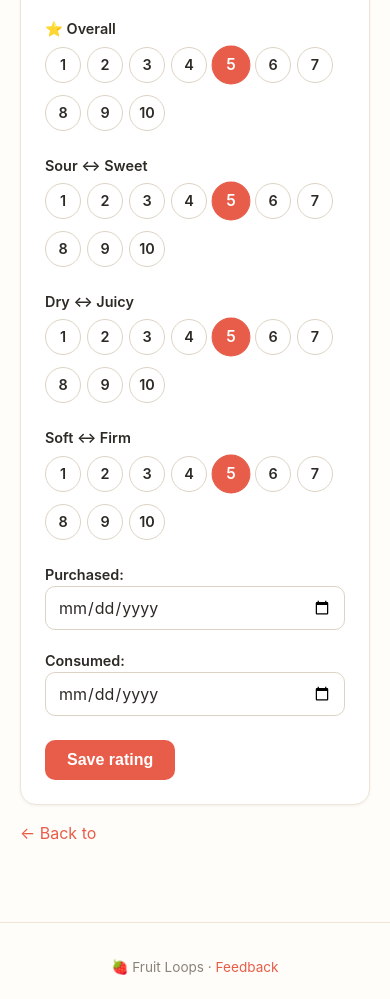
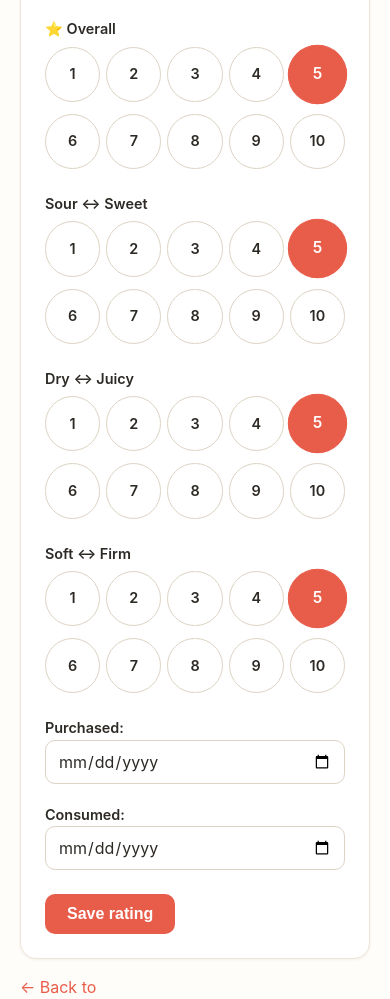
Before and after one commit to kkatieliu/fruit-loop-rater, a Flask app: template templates/rate.html in a window 390 px wide. Shown: the part 249-1248 px from the top of the page. Before the commit the page ends 1224 px from the top, so only its background shows below. Run offline with Flask 3, Linux system fonts and the light colour scheme; the template is opened without the code that fills it, so the values that code supplies are empty.

Commit message:
Fix mobile too long ratings

```diff
--- a/static/style.css
+++ b/static/style.css
@@ -492,6 +492,22 @@
 .scale-option span:hover {
     border-color: var(--color-accent);
 }
+
+@media (max-width: 420px) {
+    /* 10 fixed-size circles either overflow or wrap unevenly (6+4) on a
+       narrow phone - a deliberate 5-per-row grid keeps it even and lets
+       each circle size itself to the available width instead. */
+    .scale {
+        display: grid;
+        grid-template-columns: repeat(5, 1fr);
+        gap: 6px;
+    }
+    .scale-option span {
+        width: 100%;
+        height: auto;
+        aspect-ratio: 1;
+    }
+}
 .scale-option input:checked + span {
     background: var(--color-accent);
     color: white;
```
